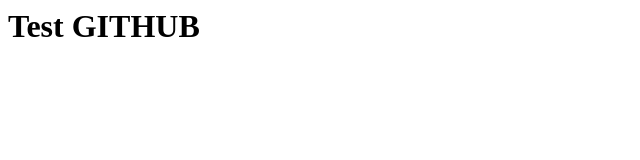
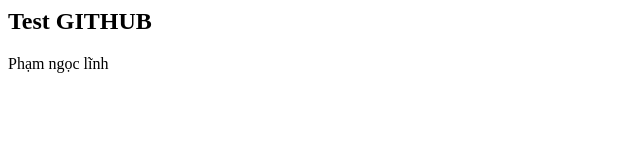
Before and after one commit to ngoclin16/GitProject, a plain HTML site: page index.html in a window 1280 px wide. Shown: the whole page, without its empty margins (0-640 px from the left). Drawn offline with Linux system fonts and the light colour scheme.

Commit message:
Change h1 to h2, and <p>

```diff
--- a/index.html
+++ b/index.html
@@ -6,6 +6,7 @@
     <title>GITHUB-PROJECT</title>
 </head>
 <body>
-    <h1>Test GITHUB</h1>
+    <h2>Test GITHUB</h2>
+    <p>Phạm ngọc lĩnh</p>
 </body>
 </html>
```
Also changed, not shown: Test.txt (added).
